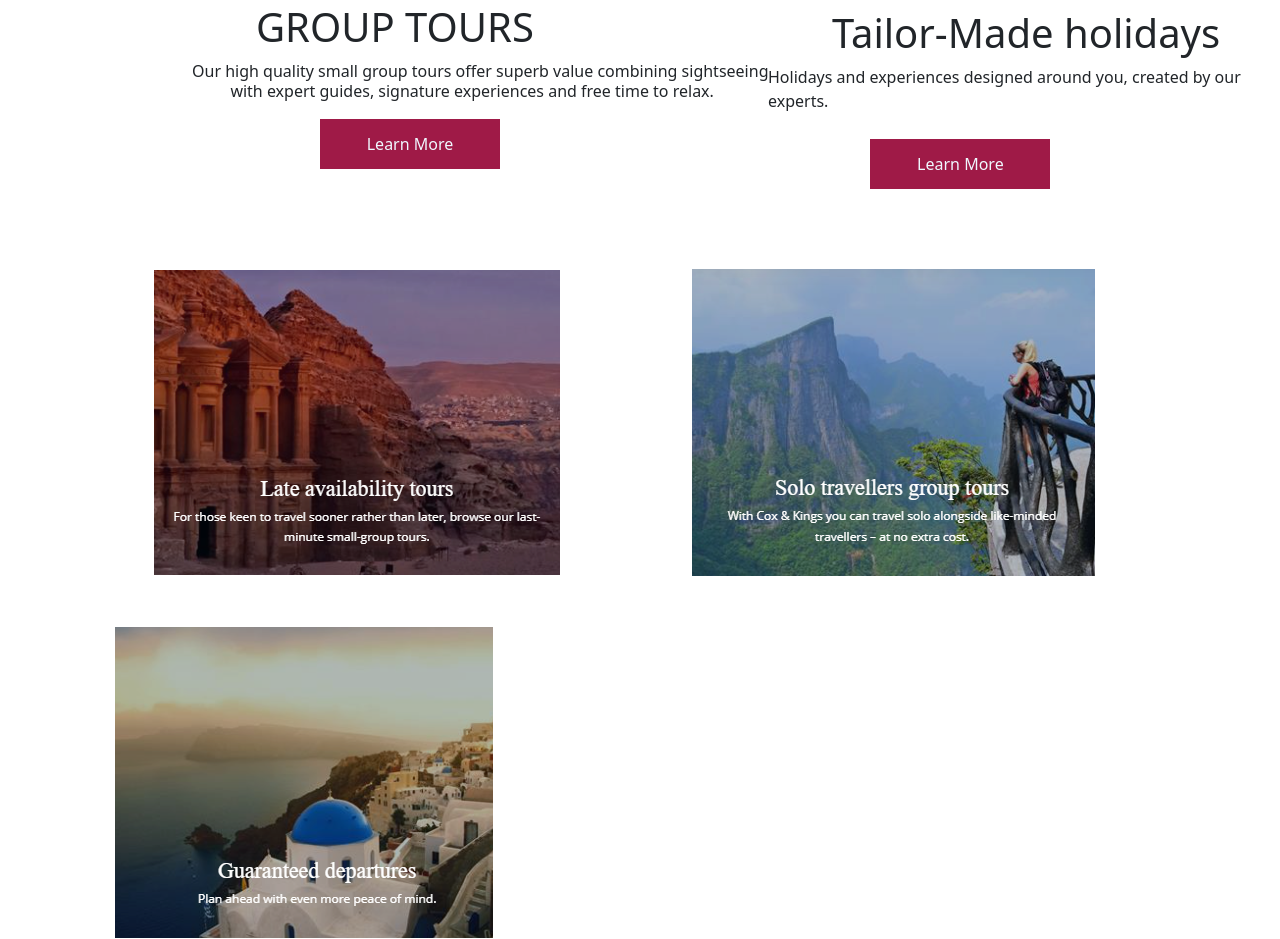
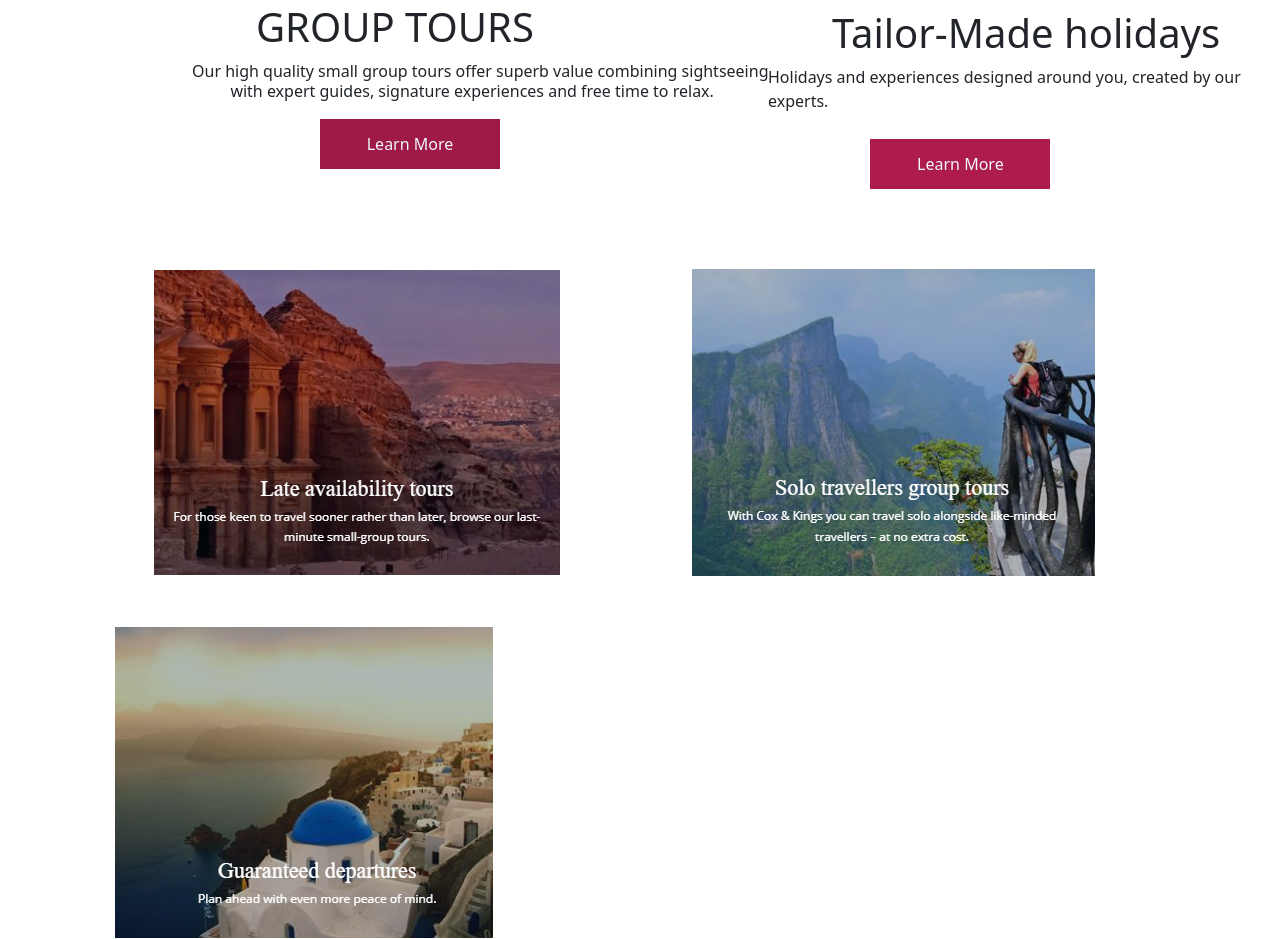
Before and after one commit to tamannarana03/travellingwebsite, a plain HTML site: page index.html in a window 1280 px wide. Shown: the part 1481-2420 px from the top of the page. Drawn offline with nearby package versions, Linux system fonts and the light colour scheme.

Commit message:
chnages in file

```diff
--- a/style.css
+++ b/style.css
@@ -169,7 +169,7 @@
   height: 50px;
   width: 180px;
   margin-left: 68%;
-  background-color: #9f1a47;
+  background-color: #ae1c4d;
   border-color: transparent;
   color: aliceblue;
   margin-top: 10px;
```
